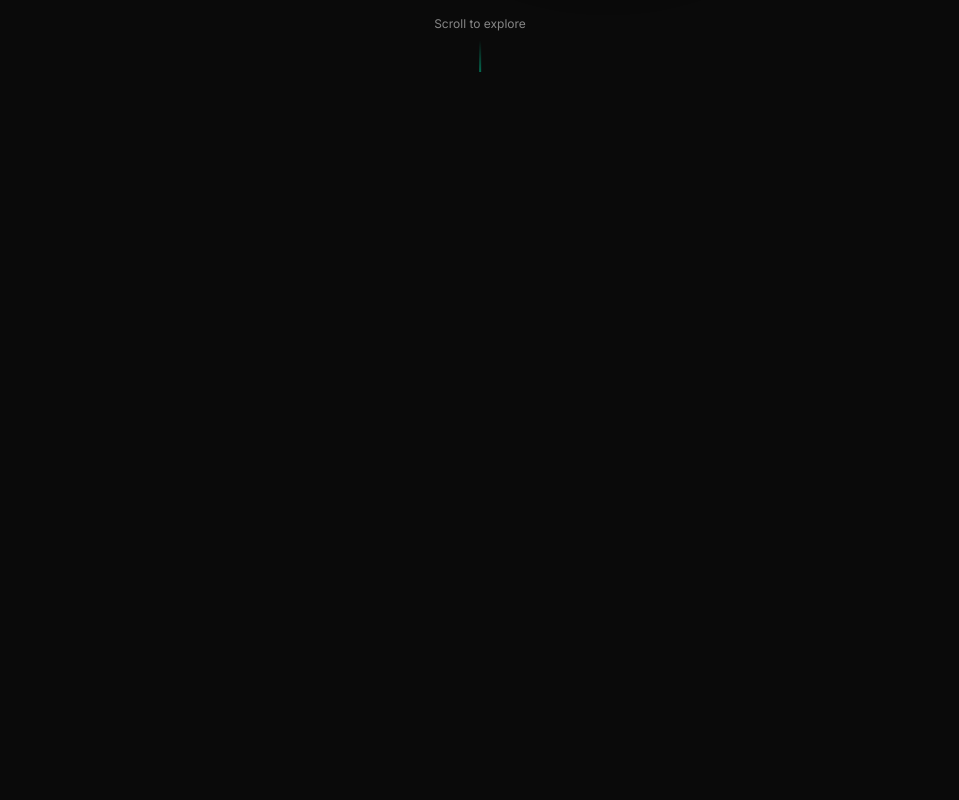
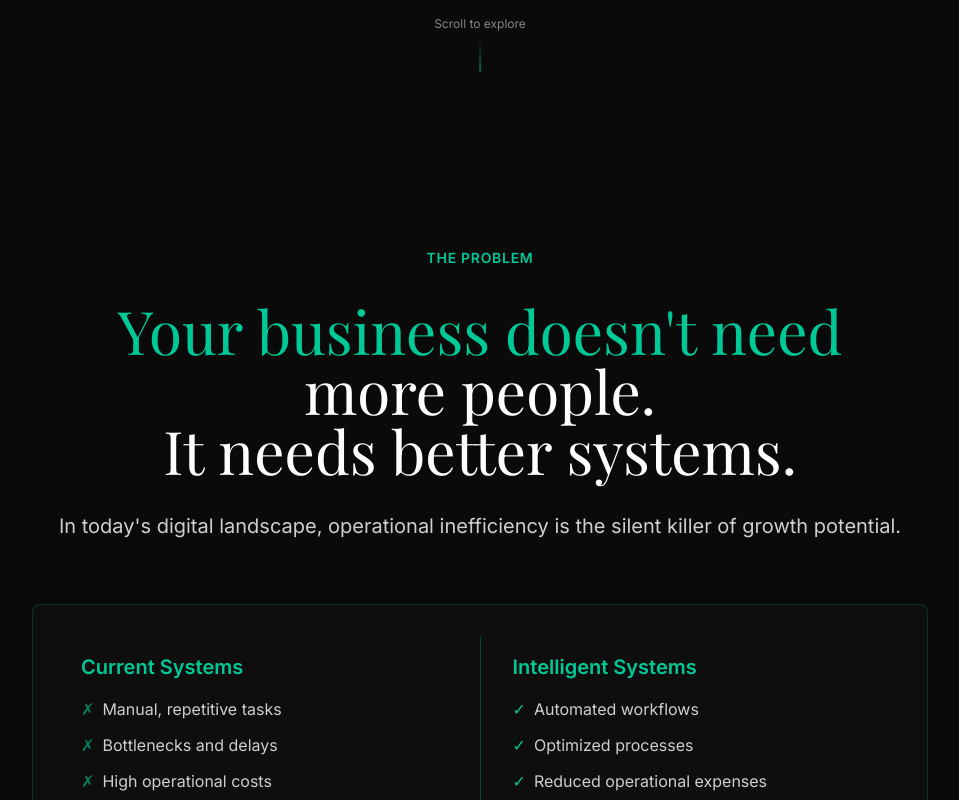
Before and after one commit to ShahmeerAmjad/emerald-flow-automations, a React (Vite) app: page / in a window 1280 px wide. Shown: the part 680-1480 px from the top of the page, without its empty margins (160-1119 px from the left). Built offline with nearby package versions, Linux system fonts and the light colour scheme.

Commit message:
Fix: Restore Problem Section content
Restores the content of the Problem Section, including the text and the team section.

```diff
--- a/src/components/sections/CtaSection.tsx
+++ b/src/components/sections/CtaSection.tsx
@@ -3,7 +3,7 @@ import { useRef, useEffect, useState } from "react";
 
 const CtaSection = () => {
   const sectionRef = useRef<HTMLElement>(null);
-  const [isVisible, setIsVisible] = useState(false);
+  const [isVisible, setIsVisible] = useState(true); // Start as visible
 
   useEffect(() => {
     const observer = new IntersectionObserver(
@@ -13,7 +13,7 @@ const CtaSection = () => {
           setIsVisible(true);
         }
       },
-      { threshold: 0.2 }
+      { threshold: 0.1 }
     );
 
     if (sectionRef.current) {
@@ -31,7 +31,7 @@ const CtaSection = () => {
     <section
       id="contact"
       ref={sectionRef}
-      className={`py-24 lg:py-32 relative bg-gradient-to-b from-transparent to-sas-darkGray/50 ${isVisible ? "opacity-100" : "opacity-0"} transition-opacity duration-500`}
+      className={`py-24 lg:py-32 relative bg-gradient-to-b from-transparent to-sas-darkGray/50 ${isVisible ? "opacity-100" : "opacity-0"} transition-opacity duration-300`}
     >
       <div className="container mx-auto px-6">
         <div className="max-w-4xl mx-auto text-center">
--- a/src/components/sections/ProblemSection.tsx
+++ b/src/components/sections/ProblemSection.tsx
@@ -1,15 +1,16 @@
 
-import { useEffect, useRef } from "react";
+import { useEffect, useRef, useState } from "react";
 
 const ProblemSection = () => {
   const sectionRef = useRef<HTMLElement>(null);
+  const [isVisible, setIsVisible] = useState(false);
 
   useEffect(() => {
     const observer = new IntersectionObserver(
       (entries) => {
         const [entry] = entries;
         if (entry.isIntersecting) {
-          entry.target.classList.add("animate-fade-in");
+          setIsVisible(true);
         }
       },
       { threshold: 0.2 }
@@ -29,7 +30,7 @@ const ProblemSection = () => {
   return (
     <section
       ref={sectionRef}
-      className="py-24 lg:py-32 relative opacity-0"
+      className={`py-24 lg:py-32 relative ${isVisible ? "opacity-100" : "opacity-0"} transition-opacity duration-500`}
     >
       <div className="container mx-auto px-6">
         <div className="max-w-4xl mx-auto">
```
